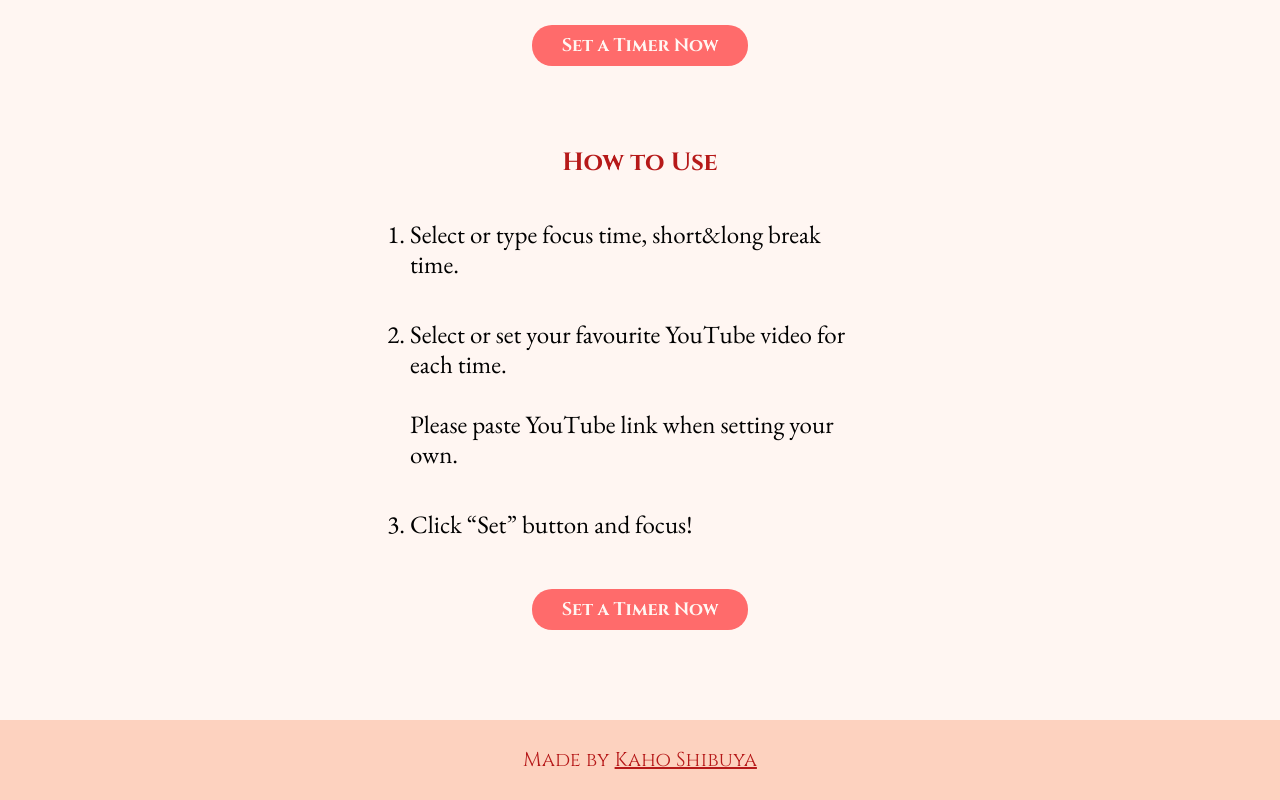
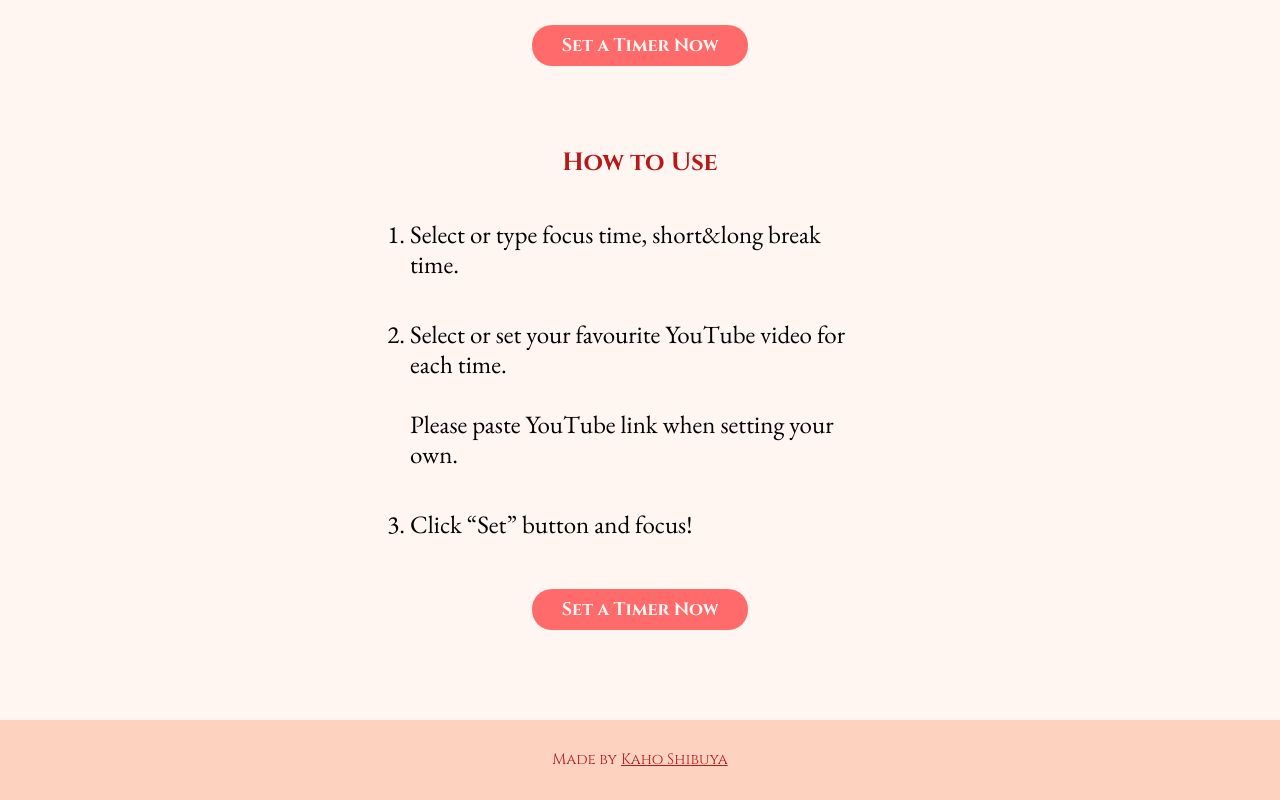
Before and after one commit to shiv-chan/go-to-pomodoro, a React (Create React App) app: page / in a window 1280 px wide. Shown: the part 880-1680 px from the top of the page. Built offline with nearby package versions, Linux system fonts and the light colour scheme.

Commit message:
Updated the volume icons

```diff
--- a/src/app/Footer.jsx
+++ b/src/app/Footer.jsx
@@ -7,6 +7,10 @@ const StyledFooter = styled(StyledHeader)`
 	position: relative;
 	bottom: 0;
 	text-align: center;
+
+	p {
+		font-size: 1.5rem;
+	}
 `;
 
 const StyledLink = styled.a`
@@ -22,7 +26,13 @@ export default function Footer() {
 		<StyledFooter session={session} as="footer">
 			<p>
 				Made by{' '}
-				<StyledLink href="https://kahoshibuya.dev/">Kaho Shibuya</StyledLink>
+				<StyledLink
+					href="https://kahoshibuya.dev/"
+					target="_blank"
+					rel="noreferrer"
+				>
+					Kaho Shibuya
+				</StyledLink>
 			</p>
 		</StyledFooter>
 	);
--- a/src/app/VolumeSlider.jsx
+++ b/src/app/VolumeSlider.jsx
@@ -62,19 +62,19 @@ export default function VolumeSlider({ player }) {
 		sliderColor = 'var(--long-color)';
 	}
 
+	const iconStyle = {
+		fontSize: '2.5rem',
+		color: `${sliderColor}`,
+		cursor: 'pointer',
+	};
+
 	return (
 		<Box sx={{ width: '100%' }}>
 			<Stack spacing={2} direction="row" sx={{ mt: 2 }} alignItems="center">
 				{isMuted || value === 0 ? (
-					<VolumeOffRoundedIcon
-						onClick={handleClick}
-						sx={{ fontSize: '2.5rem', color: `${sliderColor}` }}
-					/>
+					<VolumeOffRoundedIcon onClick={handleClick} sx={iconStyle} />
 				) : (
-					<VolumeUpRoundedIcon
-						onClick={handleClick}
-						sx={{ fontSize: '2.5rem', color: `${sliderColor}` }}
-					/>
+					<VolumeUpRoundedIcon onClick={handleClick} sx={iconStyle} />
 				)}
 				<Slider
 					aria-label="Volume"
--- a/src/features/timer/Timer.jsx
+++ b/src/features/timer/Timer.jsx
@@ -25,6 +25,12 @@ const StyledMainTimer = styled(Main)`
 	article.time {
 		font-size: 5rem;
 		margin-bottom: 3rem;
+	}
+
+	@media only screen and (min-width: 768px) {
+		h1 {
+			font-size: 3.5rem;
+		}
 	}
 `;
 
```
